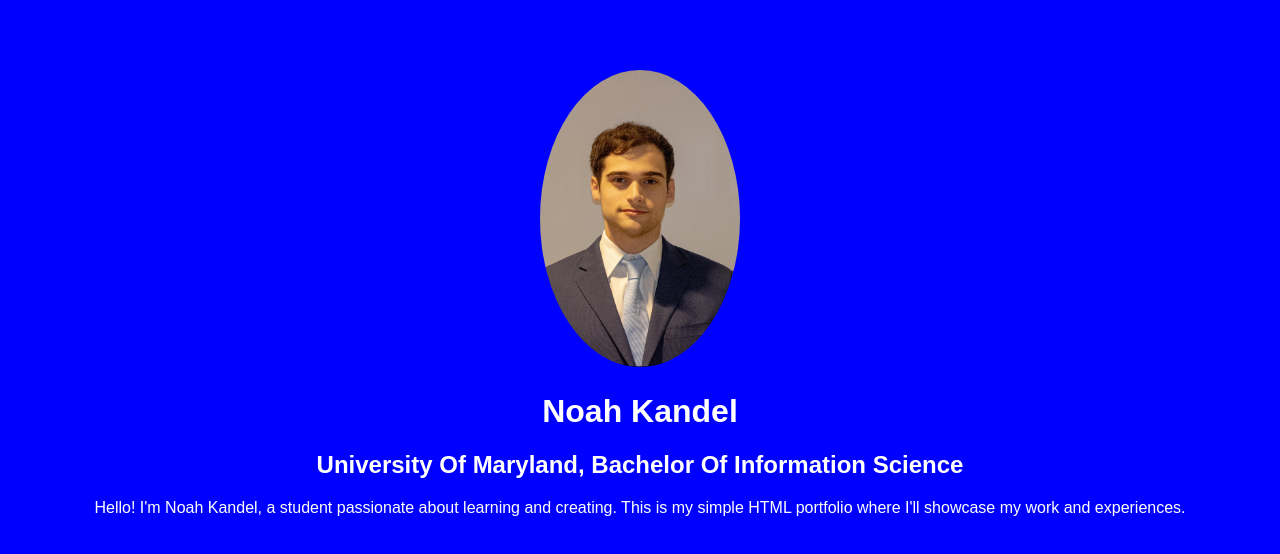
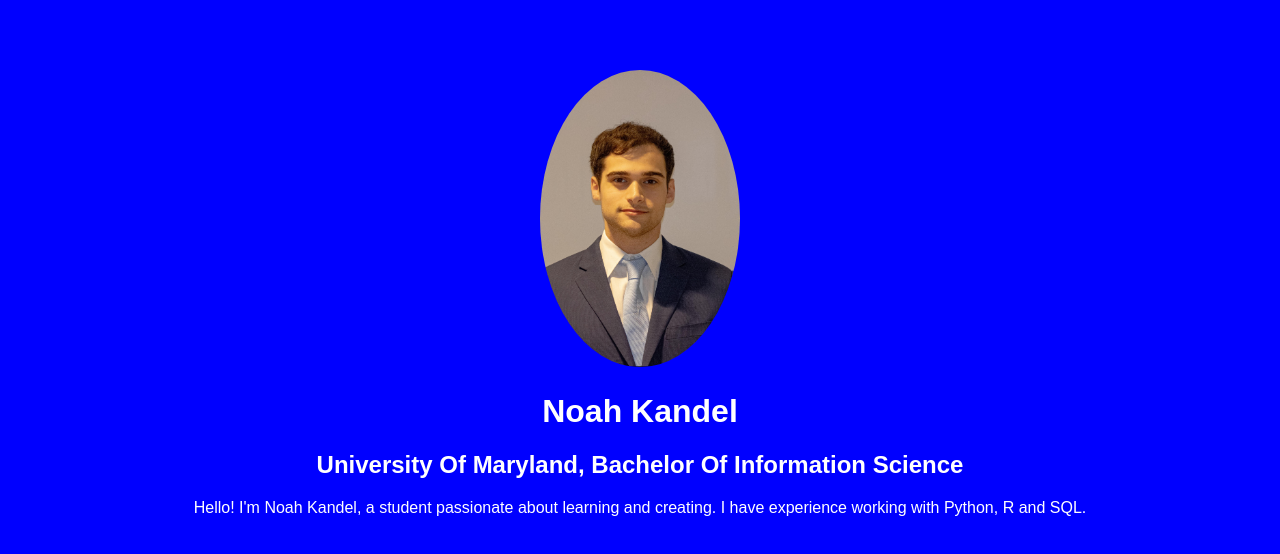
Before and after one commit to nkandel1/noahkandel.github.io, a plain HTML site: page index.html in a window 1280 px wide. Drawn offline with Linux system fonts and the light colour scheme.

Commit message:
Update index.html

```diff
--- a/index.html
+++ b/index.html
@@ -26,7 +26,7 @@
         <img id="profilePic" src="Profilepic.jpg" alt="Profile Picture">
         <h1>Noah Kandel</h1>
         <h2>University Of Maryland, Bachelor Of Information Science</h2>
-        <p>Hello! I'm Noah Kandel, a student passionate about learning and creating. This is my simple HTML portfolio where I'll showcase my work and experiences.</p>
+        <p>Hello! I'm Noah Kandel, a student passionate about learning and creating. I have experience working with Python, R and SQL.</p>
     </div>
 </body>
 </html>
```
